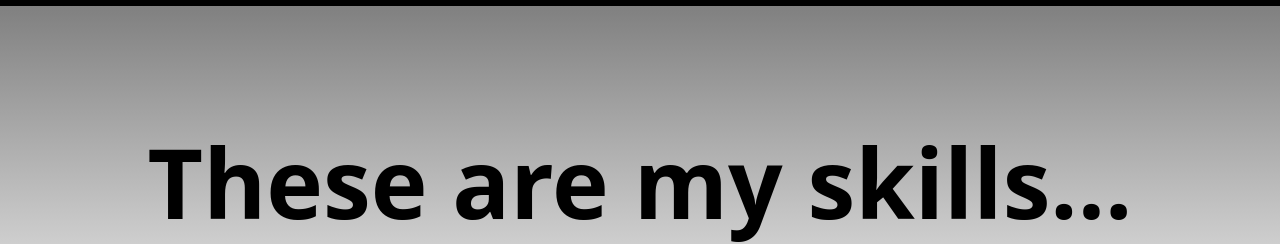
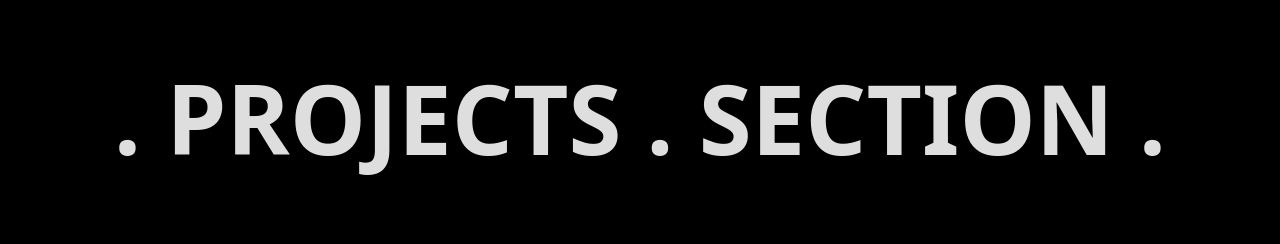
Before and after one commit to FelipeNascimentoDev/portifolio-2026, a React (Vite) app: page / in a window 1280 px wide. Shown: the part 850-1094 px from the top of the page. Built offline with nearby package versions, Linux system fonts and the light colour scheme.

Commit message:
feat(page): add first version of my projects page

```diff
--- a/src/App.jsx
+++ b/src/App.jsx
@@ -3,7 +3,7 @@ import { Route, Routes } from "react-router"
 import Navbar from './components/Navbar'
 import Welcome from './pages/Welcome'
 import MySkills from './pages/MySkills'
-import AboutMe from './pages/AboutMe'
+import MyProjects from './pages/MyProjects'
 
 function App() {
   const [count, setCount] = useState(0)
@@ -12,8 +12,8 @@ function App() {
     <>
       <Navbar/>
       <Welcome/>
+      <MyProjects/>
       <MySkills/>
-      {/* <AboutMe/> */}
       {/* <Routes> */}
         {/* <Route path='/' element={}></Route> */}
       {/* </Routes> */}
--- a/src/pages/AboutMe.jsx
+++ /dev/null
@@ -1,10 +0,0 @@
-
-function AboutMe() {
-  return (
-    <div className="bg-black h-full w-full items-center justify-center py-64">
-      <h1>in progress...</h1>
-    </div>
-  )
-}
-
-export default AboutMe
--- /dev/null
+++ b/src/pages/MyProjects.jsx
@@ -0,0 +1,16 @@
+import { useState } from 'react'
+
+function MyProjects() {
+
+  const [carouselIndex,setCarouselIndex] = useState(0)
+
+
+  return (
+    <div className="bg-[linear-gradient(to_bottom,black,black,black,gray,gray)] h-full w-full
+    text-center -mt-1 pt-16 pb-96">
+      <h1 className="sm:text-8xl text-6xl font-bold">. PROJECTS . SECTION .</h1>
+    </div>
+  )
+}
+
+export default MyProjects
```
